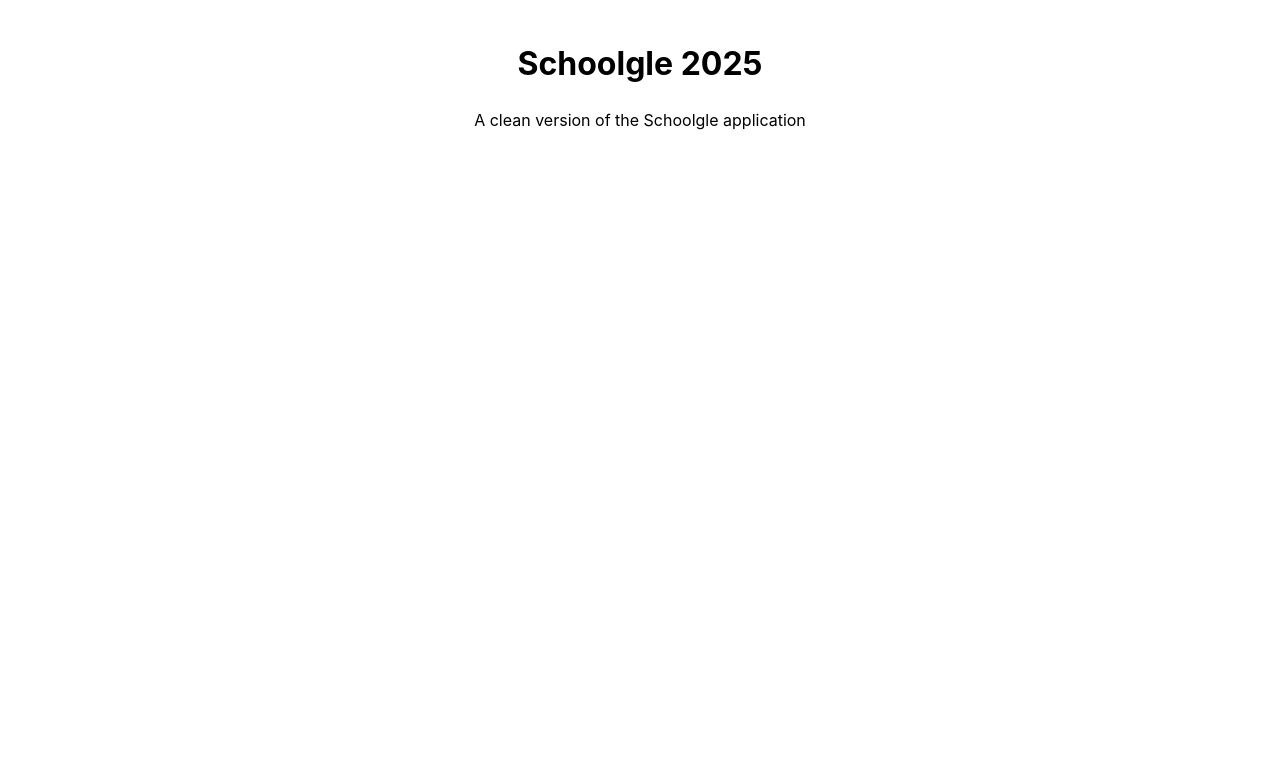
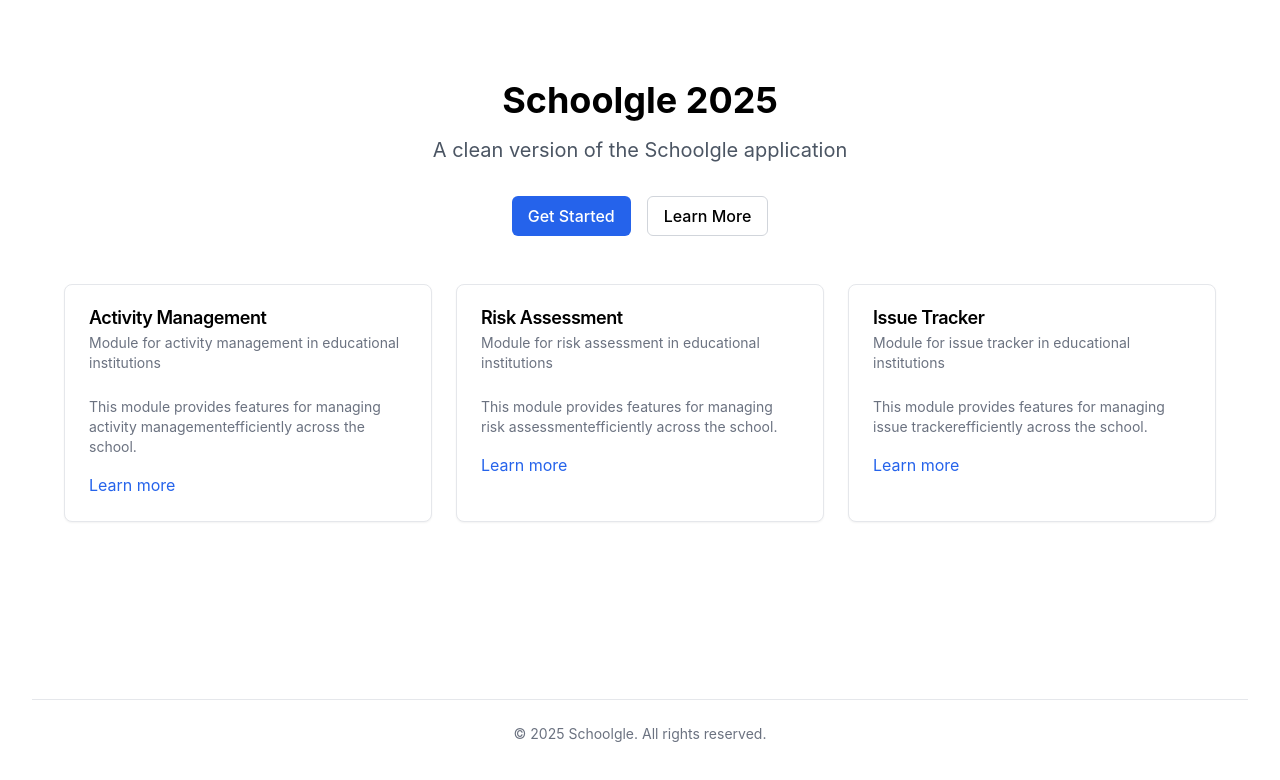
Before and after one commit to DSumm18/schoolgle-app-2025, a Next.js app: page / in a window 1280 px wide. Shown: the top 780 px of the page. Built offline with nearby package versions, Linux system fonts and the light colour scheme.

Commit message:
Update home page to use components

```diff
--- a/src/app/page.tsx
+++ b/src/app/page.tsx
@@ -1,8 +1,52 @@
+import { Button } from "@/components/ui/button";
+import { Card, CardContent, CardDescription, CardHeader, CardTitle } from "@/components/ui/card";
+import Link from "next/link";
+
 export default function HomePage() {
   return (
-    <div style={{ padding: '40px', textAlign: 'center' }}>
-      <h1 style={{ fontSize: '32px', fontWeight: 'bold' }}>Schoolgle 2025</h1>
-      <p style={{ marginTop: '20px' }}>A clean version of the Schoolgle application</p>
+    <div className="flex min-h-screen flex-col p-8">
+      <main className="flex-1">
+        <div className="max-w-6xl mx-auto py-12">
+          <div className="text-center mb-12">
+            <h1 className="text-4xl font-bold mb-4">Schoolgle 2025</h1>
+            <p className="text-xl text-gray-600 dark:text-gray-400">
+              A clean version of the Schoolgle application
+            </p>
+            <div className="mt-8 flex gap-4 justify-center">
+              <Button>Get Started</Button>
+              <Button variant="outline">Learn More</Button>
+            </div>
+          </div>
+
+          <div className="grid grid-cols-1 md:grid-cols-2 lg:grid-cols-3 gap-6 mt-12">
+            {["Activity Management", "Risk Assessment", "Issue Tracker"].map((module, index) => (
+              <Card key={index}>
+                <CardHeader>
+                  <CardTitle>{module}</CardTitle>
+                  <CardDescription>
+                    Module for {module.toLowerCase()} in educational institutions
+                  </CardDescription>
+                </CardHeader>
+                <CardContent>
+                  <p className="text-sm text-gray-500 dark:text-gray-400">
+                    This module provides features for managing {module.toLowerCase()}
+                    efficiently across the school.
+                  </p>
+                  <Link
+                    href="#"
+                    className="inline-block mt-4 text-blue-600 hover:underline"
+                  >
+                    Learn more
+                  </Link>
+                </CardContent>
+              </Card>
+            ))}
+          </div>
+        </div>
+      </main>
+      <footer className="border-t py-6 text-center text-sm text-gray-500">
+        © 2025 Schoolgle. All rights reserved.
+      </footer>
     </div>
   );
 }
```
